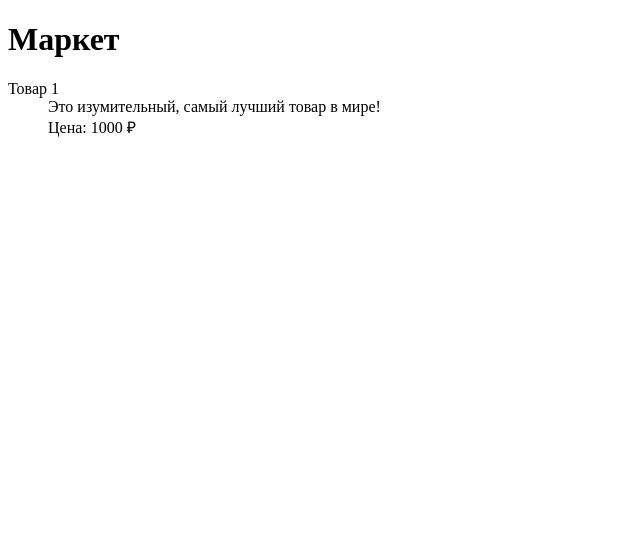
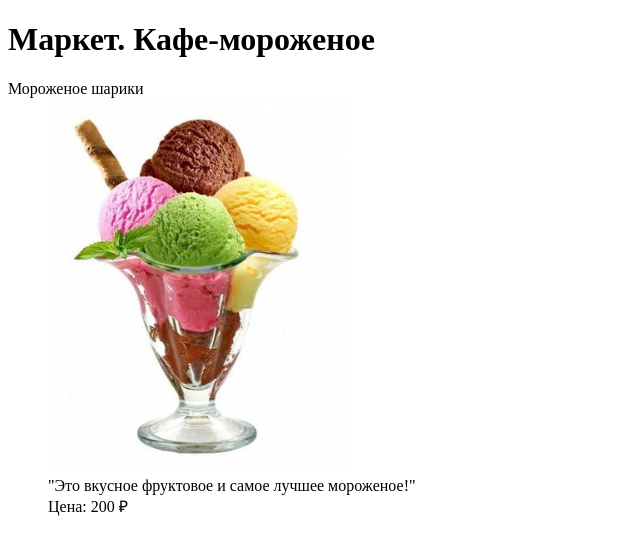
Before and after one commit to EvaKhr/web-programming-labs, a plain HTML site: page index.html in a window 1280 px wide. Shown: the whole page, without its empty margins (0-640 px from the left). Drawn offline with Linux system fonts and the light colour scheme.

```diff
--- a/index.html
+++ b/index.html
@@ -6,13 +6,14 @@
     </head>
 
     <body>
-        <h1>Маркет</h1>
+        <h1>Маркет. Кафе-мороженое</h1>
 
         <dl>
-            <dt>Товар 1</dt>
+            <dt>Мороженое шарики</dt>
             <dd>
-                Это изумительный, самый лучший товар в мире!<br>
-                Цена: 1000 &#8381;
+                <img src="мороженое.jpg" width="300"><br>
+               "Это вкусное фруктовое и самое лучшее мороженое!"<br>
+                Цена: 200 &#8381;
             </dd>
         </dl>
     </body>
```
Also changed, not shown: мороженое.jpg (added).
